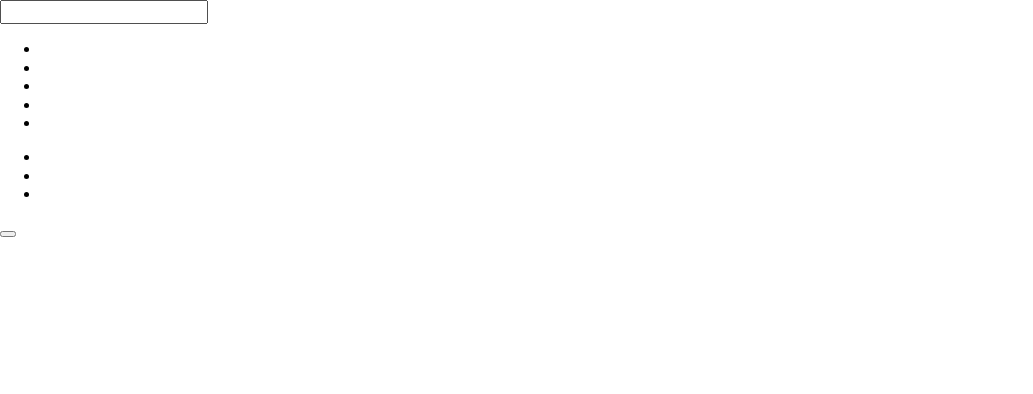
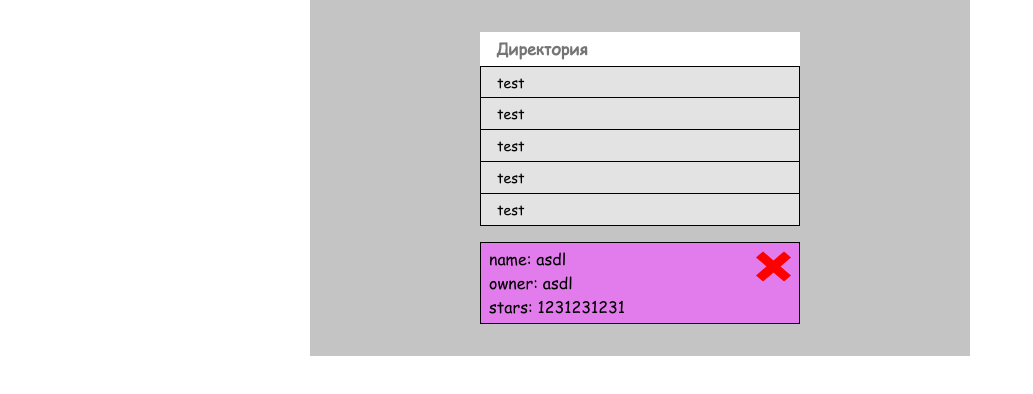
Before and after one commit to Sosockol/GIT_API, a website built with webpack: page src/index.html in a window 1280 px wide. Shown: the whole page, without its empty margins (0-1033 px from the left). Built offline with nearby package versions, Linux system fonts and the light colour scheme.

Commit message:
Оформили версточку

```diff
--- a/src/index.html
+++ b/src/index.html
@@ -11,20 +11,26 @@
   </head>
   <body>
     <main class="main">
-      <input type="search" name="search" id="search" class="main__search" />
+      <input
+        type="search"
+        name="search"
+        id="search"
+        class="main__search"
+        placeholder="Директория"
+      />
       <ul class="main__dropDown dropdown">
-        <li class="dropdown__item"></li>
-        <li class="dropdown__item"></li>
-        <li class="dropdown__item"></li>
-        <li class="dropdown__item"></li>
-        <li class="dropdown__item"></li>
+        <li class="dropdown__item">test</li>
+        <li class="dropdown__item">test</li>
+        <li class="dropdown__item">test</li>
+        <li class="dropdown__item">test</li>
+        <li class="dropdown__item">test</li>
       </ul>
       <section class="main__container dirContainer">
         <article class="dirContainer__directory directory">
           <ul class="directory__propertys">
-            <li class="directory__name"></li>
-            <li class="directory__owner"></li>
-            <li class="directory__stars"></li>
+            <li class="directory__name">name: asdl</li>
+            <li class="directory__owner">owner: asdl</li>
+            <li class="directory__stars">stars: 1231231231</li>
           </ul>
           <button type="button" class="defaultButtton directory__remove"
             ><div class="defaultButtton__cross"></div
--- a/src/scss/_defaultButton.scss
+++ b/src/scss/_defaultButton.scss
@@ -1,6 +1,34 @@
 .defaultButtton {
+  padding: 0;
+  border: none;
+  font: inherit;
+  color: inherit;
+  background-color: transparent;
+  cursor: pointer;
+
+  &:hover {
+    transform: scale(0.9);
+  }
+
   // .defaultButtton__cross
 
   &__cross {
+    width: 35px;
+    height: 30px;
+    background-color: red;
+    clip-path: polygon(
+      20% 0%,
+      0% 20%,
+      30% 50%,
+      0% 80%,
+      20% 100%,
+      50% 70%,
+      80% 100%,
+      100% 80%,
+      70% 50%,
+      100% 20%,
+      80% 0%,
+      50% 30%
+    );
   }
 }
--- a/src/scss/_dirContainer.scss
+++ b/src/scss/_dirContainer.scss
@@ -2,5 +2,6 @@
   // .dirContainer__directory
 
   &__directory {
+    margin-top: 8px;
   }
 }
--- a/src/scss/_directory.scss
+++ b/src/scss/_directory.scss
@@ -1,7 +1,18 @@
 .directory {
+  position: relative;
+  background: #e27beb;
+  border: 1px solid black;
+  padding-inline: 8px;
+  padding-block: 4px;
+  font-size: 16px;
+  line-height: 24px;
   // .directory__propertys
 
   &__propertys {
+    list-style: none;
+    margin: 0;
+    padding: 0;
+    overflow: hidden;
   }
 
   // .directory__name
@@ -22,5 +33,8 @@
   // .directory__remove
 
   &__remove {
+    position: absolute;
+    top: 8px;
+    right: 8px;
   }
 }
--- a/src/scss/_dropdown.scss
+++ b/src/scss/_dropdown.scss
@@ -1,6 +1,28 @@
 .dropdown {
+  text-align: left;
+  font-size: 14px;
+  vertical-align: middle;
+  line-height: 24px;
+  // visibility: hidden;
+
   // .dropdown__item
 
   &__item {
+    width: 100%;
+    height: 32px;
+    padding-inline: 16px;
+    padding-block: 4px;
+    box-sizing: border-box;
+    background: #e3e3e3;
+    border-bottom: 1px solid black;
+    border-inline: 1px solid black;
+
+    &:first-child {
+      border-top: 1px solid black;
+    }
+
+    &:hover {
+      background-color: #65cdf9;
+    }
   }
 }
--- a/src/scss/_main.scss
+++ b/src/scss/_main.scss
@@ -1,16 +1,59 @@
 .main {
+  width: 100%;
+  max-width: 660px;
+  box-sizing: border-box;
+  background-color: $bgColor;
+  color: $text;
+  margin-right: auto;
+  margin-left: auto;
+  padding: 32px;
+
+  font-family: 'Comic', sans-serif;
+  font-size: 16px;
+  line-height: 24px;
+
   // .main__search
 
   &__search {
+    display: block;
+    outline-offset: 0;
+    box-sizing: border-box;
+    margin: 0;
+    margin-right: auto;
+    margin-left: auto;
+    padding: 0;
+    padding-inline: 16px;
+    padding-block: 8px;
+    border: none;
+    font-weight: bold;
+    width: 100%;
+    max-width: 320px;
+
+    &:focus {
+      outline: 1px solid black;
+    }
   }
 
   // .main__dropDown
 
   &__dropDown {
+    list-style: none;
+    margin: 0;
+    margin: 0;
+    margin-right: auto;
+    margin-left: auto;
+    padding: 0;
+    width: 100%;
+    max-width: 320px;
   }
 
   // .main__container
 
   &__container {
+    margin-right: auto;
+    margin-left: auto;
+    margin-top: 16px;
+    width: 100%;
+    max-width: 320px;
   }
 }
--- a/src/scss/style.scss
+++ b/src/scss/style.scss
@@ -1,5 +1,3 @@
-@import '../../node_modules/normalize.css/normalize.css';
-
 $bgColor: #c4c4c4;
 $text: black;
 
@@ -9,3 +7,8 @@ $text: black;
   font-weight: normal;
   font-style: italic;
 }
+
+@import '../../node_modules/normalize.css/normalize.css', './main', './dropdown',
+  './directory', './dirContainer', './defaultButton';
+
+@import '../../node_modules/normalize.css/normalize.css';
```
